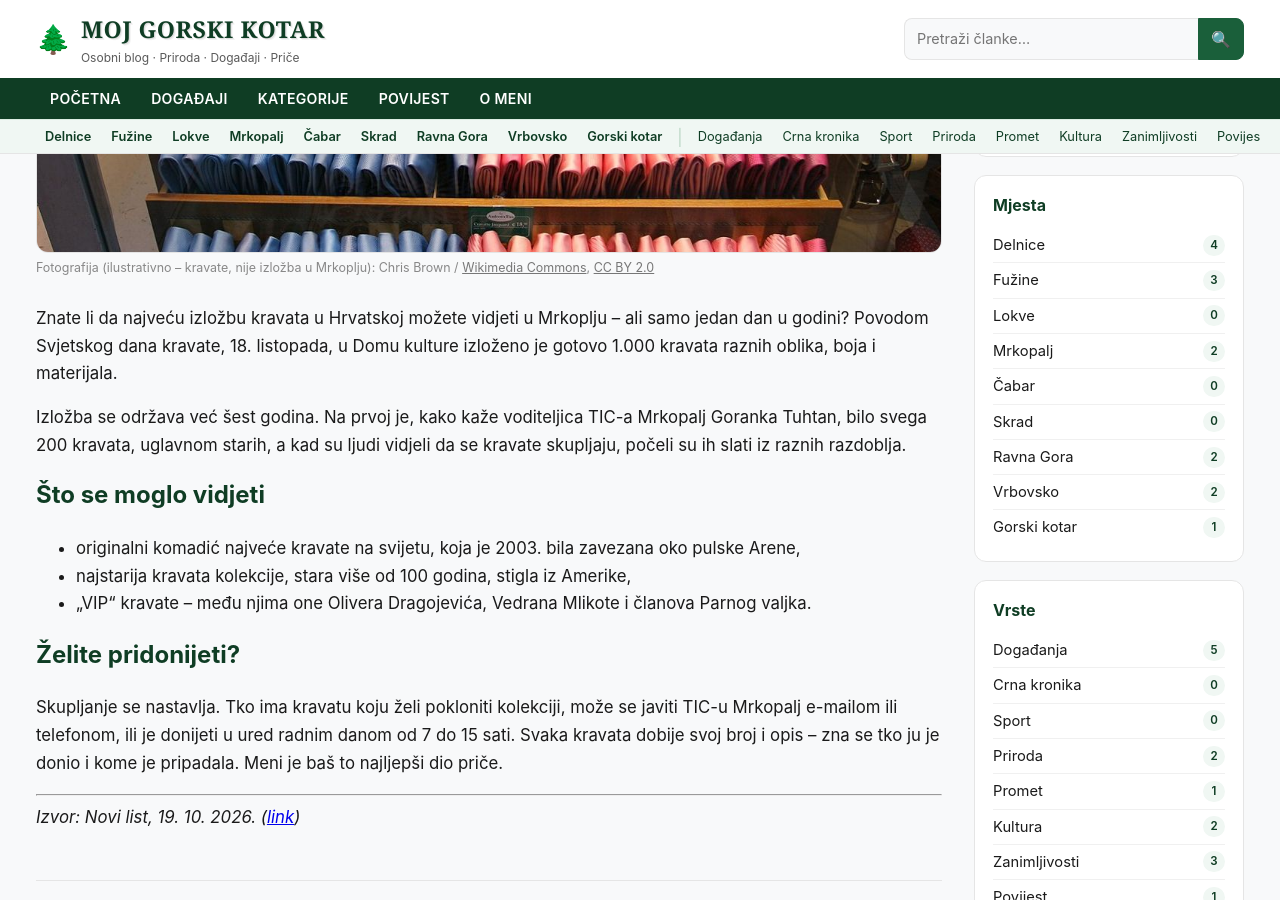
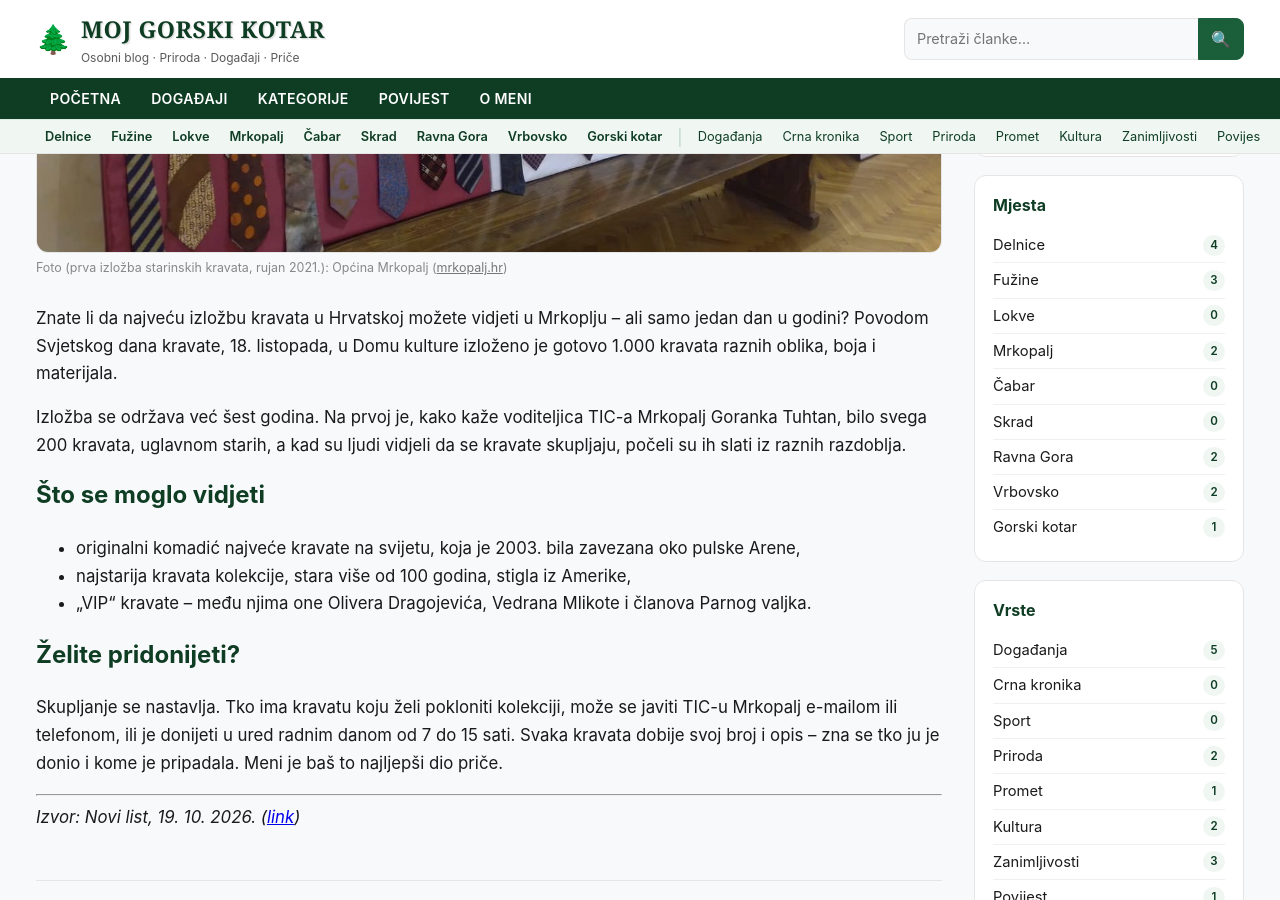
Before and after one commit to MojGK/gorski-kotar.info, a Jekyll site: the page built from _posts/2026-10-18-mrkopalj-izlozba-kravata.md, in a window 1280 px wide and 900 px high, scrolled down 708 px. Built offline with Jekyll 4.4.1, drawn with Linux system fonts in a browser that asks for light colours; comment, search, counter and statistics services are not loaded.

Commit message:
Specifične fotografije: OŠ IGK Delnice, izložba kravata Mrkopalj

```diff
--- a/_posts/2026-10-18-mrkopalj-izlozba-kravata.md
+++ b/_posts/2026-10-18-mrkopalj-izlozba-kravata.md
@@ -7,9 +7,9 @@ location: Mrkopalj
 type: Kultura
 categories: [Mrkopalj, Kultura]
 excerpt: Za Svjetski dan kravate Mrkopalj je ponovno ugostio najveću izložbu kravata u Hrvatskoj – s gotovo 1.000 izložaka.
-image: /assets/images/kravate.jpg
-image_alt: "Kravate"
-image_credit: "Fotografija (ilustrativno – kravate, nije izložba u Mrkoplju): Chris Brown / [Wikimedia Commons](https://commons.wikimedia.org/wiki/File:Ties_(519506694).jpg), [CC BY 2.0](https://creativecommons.org/licenses/by/2.0/)"
+image: /assets/images/mrkopalj-izlozba-kravata-2021.jpg
+image_alt: "Starinske kravate na prvoj izložbi u Mrkoplju 2021."
+image_credit: "Foto (prva izložba starinskih kravata, rujan 2021.): Općina Mrkopalj ([mrkopalj.hr](https://mrkopalj.hr/izlozba-starinskih-kravata-povodom-250-godisnjice-osnutka-zupe-mrkopalj/))"
 ---
 
 Znate li da najveću izložbu kravata u Hrvatskoj možete vidjeti u Mrkoplju – ali samo jedan dan u godini? Povodom Svjetskog dana kravate, 18. listopada, u Domu kulture izloženo je gotovo 1.000 kravata raznih oblika, boja i materijala.
```
Also changed, not shown: _posts/2026-10-05-delnice-raste-broj-ucenika.md (+3 -3 lines), assets/images/delnice-panorama.jpg (deleted), assets/images/kravate.jpg (deleted), assets/images/mrkopalj-izlozba-kravata-2021.jpg (added), assets/images/os-igk-delnice.jpg (added).
